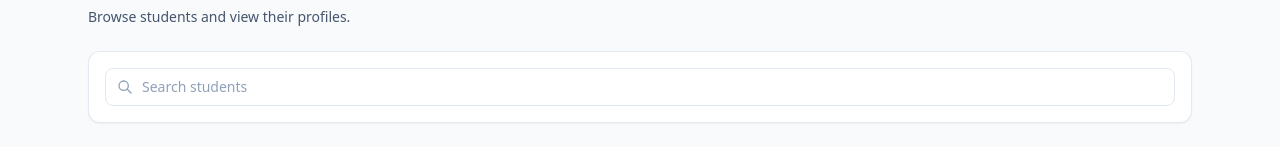
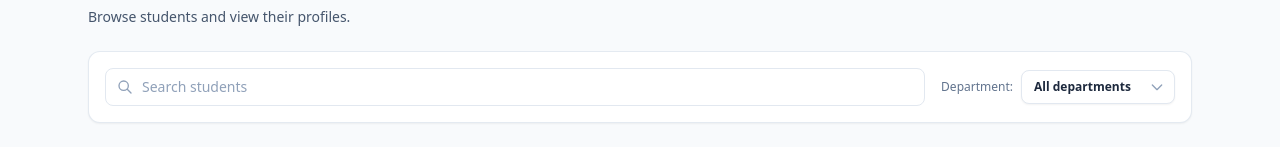
Before and after one commit to Dharmi-456-design/NEXTJS-PROJECTS, a Next.js app in the folder student-directory/: page / in a window 1280 px wide. Shown: the part 130-277 px from the top of the page. Built offline with nearby package versions, Linux system fonts and the light colour scheme.

Commit message:
feat: filter students by department

```diff
--- /dev/null
+++ b/student-directory/src/components/DepartmentFilter.tsx
@@ -0,0 +1,39 @@
+interface DepartmentFilterProps {
+  selectedDepartment: string;
+  departments: string[];
+  onChange: (department: string) => void;
+}
+
+export default function DepartmentFilter({
+  selectedDepartment,
+  departments,
+  onChange,
+}: DepartmentFilterProps) {
+  return (
+    <div className="flex items-center gap-2">
+      <label htmlFor="department-select" className="text-xs font-medium text-slate-500 whitespace-nowrap">
+        Department:
+      </label>
+      <div className="relative">
+        <select
+          id="department-select"
+          value={selectedDepartment}
+          onChange={(e) => onChange(e.target.value)}
+          className="appearance-none rounded-lg border border-slate-200 bg-white py-2 pl-3 pr-8 text-xs font-semibold text-slate-800 shadow-xs focus:border-blue-500 focus:outline-none focus:ring-1 focus:ring-blue-500"
+        >
+          <option value="All">All departments</option>
+          {departments.map((dept) => (
+            <option key={dept} value={dept}>
+              {dept}
+            </option>
+          ))}
+        </select>
+        <div className="pointer-events-none absolute inset-y-0 right-0 flex items-center pr-2.5 text-slate-400">
+          <svg className="h-4 w-4" fill="none" viewBox="0 0 24 24" stroke="currentColor">
+            <path strokeLinecap="round" strokeLinejoin="round" strokeWidth={2} d="M19 9l-7 7-7-7" />
+          </svg>
+        </div>
+      </div>
+    </div>
+  );
+}
--- a/student-directory/src/components/StudentDirectory.tsx
+++ b/student-directory/src/components/StudentDirectory.tsx
@@ -3,6 +3,7 @@
 import { useState } from "react";
 import { Student } from "@/types/student";
 import SearchInput from "./SearchInput";
+import DepartmentFilter from "./DepartmentFilter";
 import StudentGrid from "./StudentGrid";
 import EmptyState from "./EmptyState";
 
@@ -12,23 +13,43 @@ interface StudentDirectoryProps {
 
 export default function StudentDirectory({ initialStudents }: StudentDirectoryProps) {
   const [searchQuery, setSearchQuery] = useState("");
+  const [selectedDepartment, setSelectedDepartment] = useState("All");
+
+  const departments = Array.from(
+    new Set(initialStudents.map((s) => s.department))
+  );
 
   const filteredStudents = initialStudents.filter((student) => {
-    return student.name.toLowerCase().includes(searchQuery.toLowerCase());
+    const matchesSearch = student.name
+      .toLowerCase()
+      .includes(searchQuery.toLowerCase());
+    const matchesDept =
+      selectedDepartment === "All" || student.department === selectedDepartment;
+    return matchesSearch && matchesDept;
   });
+
+  const handleReset = () => {
+    setSearchQuery("");
+    setSelectedDepartment("All");
+  };
 
   return (
     <div>
       <div className="mb-6 rounded-xl border border-slate-200/90 bg-white p-4 shadow-xs">
         <div className="flex flex-col gap-4 sm:flex-row sm:items-center sm:justify-between">
           <SearchInput value={searchQuery} onChange={setSearchQuery} />
+          <DepartmentFilter
+            selectedDepartment={selectedDepartment}
+            departments={departments}
+            onChange={setSelectedDepartment}
+          />
         </div>
       </div>
 
       {filteredStudents.length > 0 ? (
         <StudentGrid students={filteredStudents} />
       ) : (
-        <EmptyState onReset={() => setSearchQuery("")} />
+        <EmptyState onReset={handleReset} />
       )}
 
       <div className="mt-8 flex flex-col items-center justify-between gap-4 border-t border-slate-200/80 pt-4 sm:flex-row">
```
